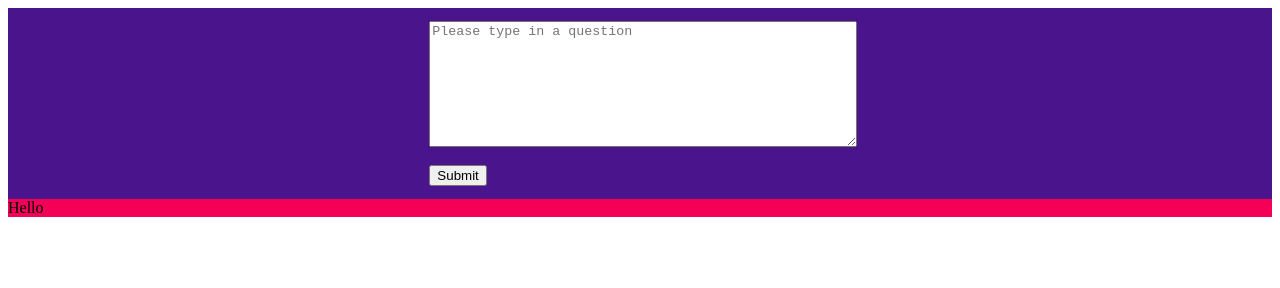
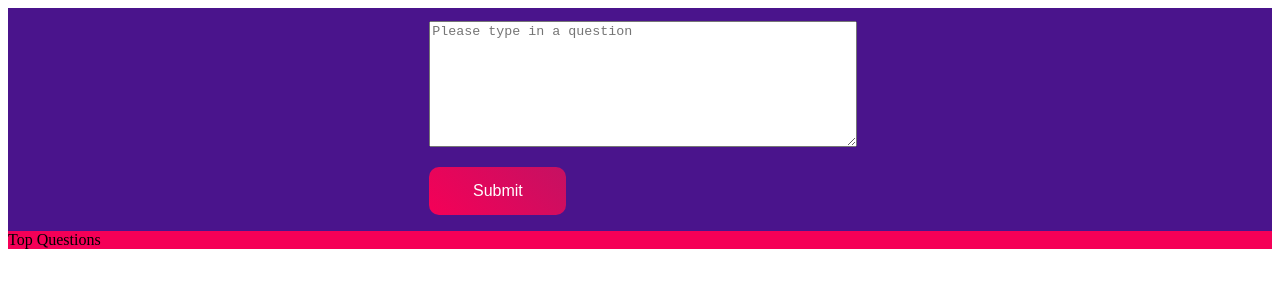
Before and after one commit to Arcazer/StrangerKnowsBest, a plain HTML site: page index.html in a window 1280 px wide. Drawn offline with Linux system fonts and the light colour scheme.

Commit message:
feat: Added a styling to the submit button and added a <div> to handle the top-questions

```diff
--- a/css/style.css
+++ b/css/style.css
@@ -16,19 +16,30 @@ html {
 
 #submit-button {
   margin: 1em 0;
+  color: white;
+  width: calc((100% - 10px)/3);
+  height: 48px;
+  border-width: 0;
+  border-radius: 10px;
+  background: linear-gradient(45deg, #F50057, #C51162);
+  font-size: 16px;
 }
 
-header{
+.top-questions {
+  width: 100%;
+  height: 100%;
+  background-color: #F50057;
+}
+
+header {
   width: 100%;
   height: 30%;
   background-color: #4A148C;
-
 }
 
 main {
   width: 100%;
   height: 70%;
-  background-color: #F50057;
 }
 
 footer {
--- a/index.html
+++ b/index.html
@@ -20,7 +20,9 @@
   </header>
 
   <main>
-    Hello
+    <div class="top-questions">
+      Top Questions
+    </div>
   </main>
 
 
```
